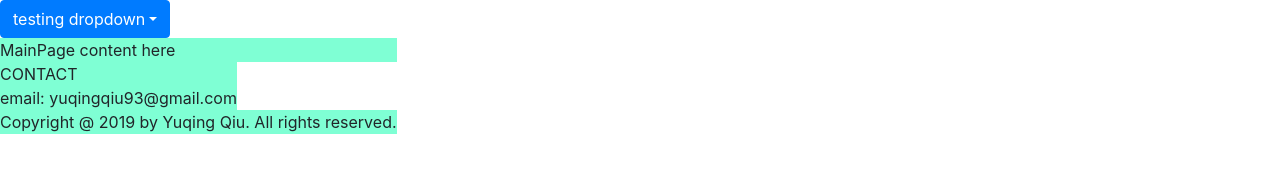
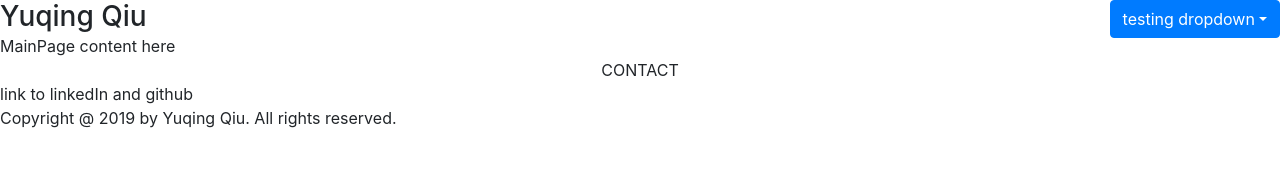
Before and after one commit to Keuchsieu/PW, a React app: page / in a window 1280 px wide. Built offline with nearby package versions, Linux system fonts and the light colour scheme.

Commit message:
Added a bit style

```diff
--- a/src/app/components/Footer.js
+++ b/src/app/components/Footer.js
@@ -5,8 +5,8 @@ function Footer(props){
   return(
     <div className="Footer">
       <div className="contact">
-        <p className="contact_title">CONTACT</p>
-        <p className="contact_email">email: yuqingqiu93@gmail.com</p>
+        <p className="contact_title titles">CONTACT</p>
+        <p className="contact_email">link to linkedIn and github</p>
       </div>
       <p className="copy-right">Copyright @ {now.getFullYear()} by Yuqing Qiu. All rights reserved.</p>
     </div>
--- a/src/app/components/Header.js
+++ b/src/app/components/Header.js
@@ -2,10 +2,17 @@ import React from 'react';
 import DropdownButton from 'react-bootstrap/DropdownButton'
 import Dropdown from 'react-bootstrap/Dropdown';
 
+var yqStyle = {
+  display: 'inline-block',
+  textAlign: 'center',
+  margin: 'auto'
+}
+
 function Header(props){
   return(
     <div className="Header">
-      <DropdownButton title="testing dropdown">
+      <h3 className="titles" style={yqStyle}>Yuqing Qiu</h3>
+      <DropdownButton className="menu" title="testing dropdown">
         <Dropdown.Item>content 1</Dropdown.Item>
         <Dropdown.Item>2</Dropdown.Item>
       </DropdownButton>
--- a/src/app/styles/style.css
+++ b/src/app/styles/style.css
@@ -1,9 +1,15 @@
 p{
-  background-color: aquamarine;
+  /* background-color: aquamarine; */
   margin: auto;
 }
-div{
-  display: inline-block;
+
+.titles{
+  text-align: center;
+}
+
+.menu{
+  float: right;
+  height: inherit;
 }
 
 .contact{
```
